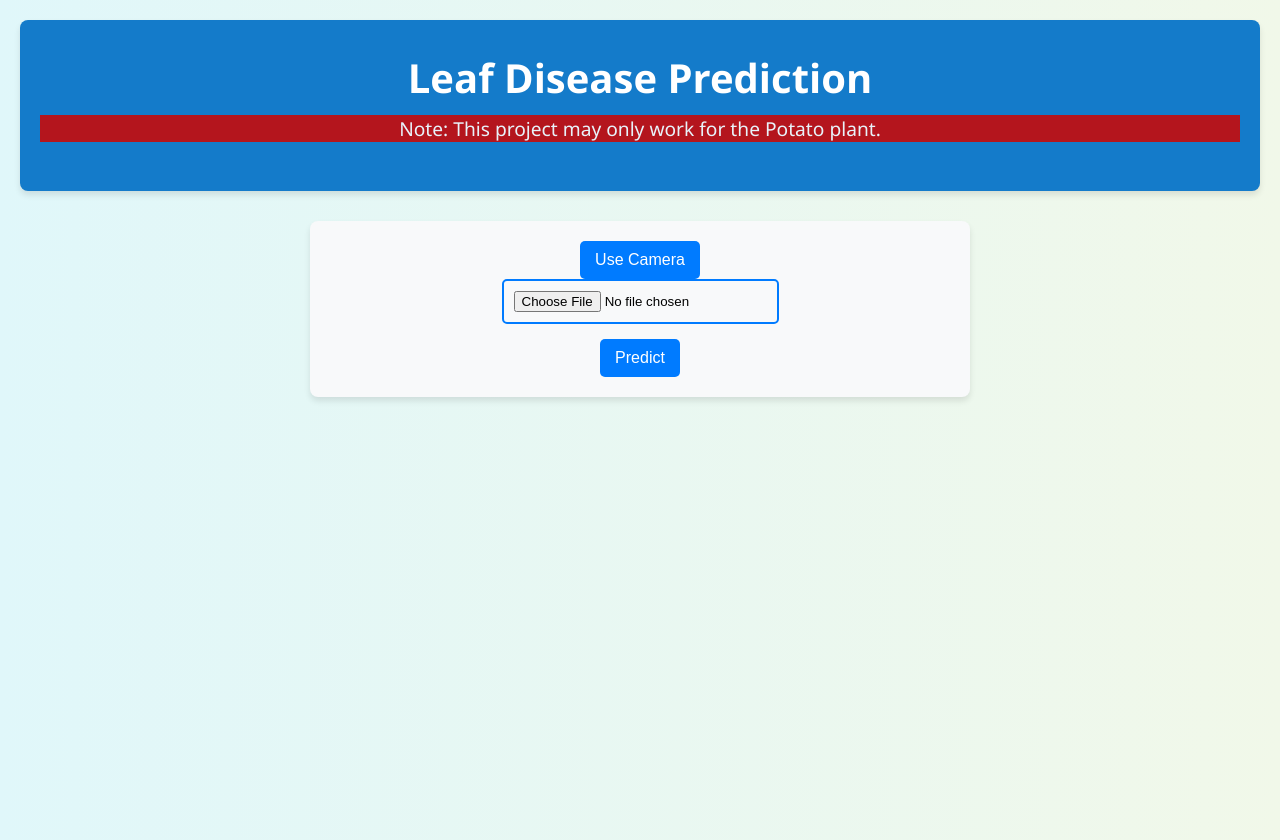
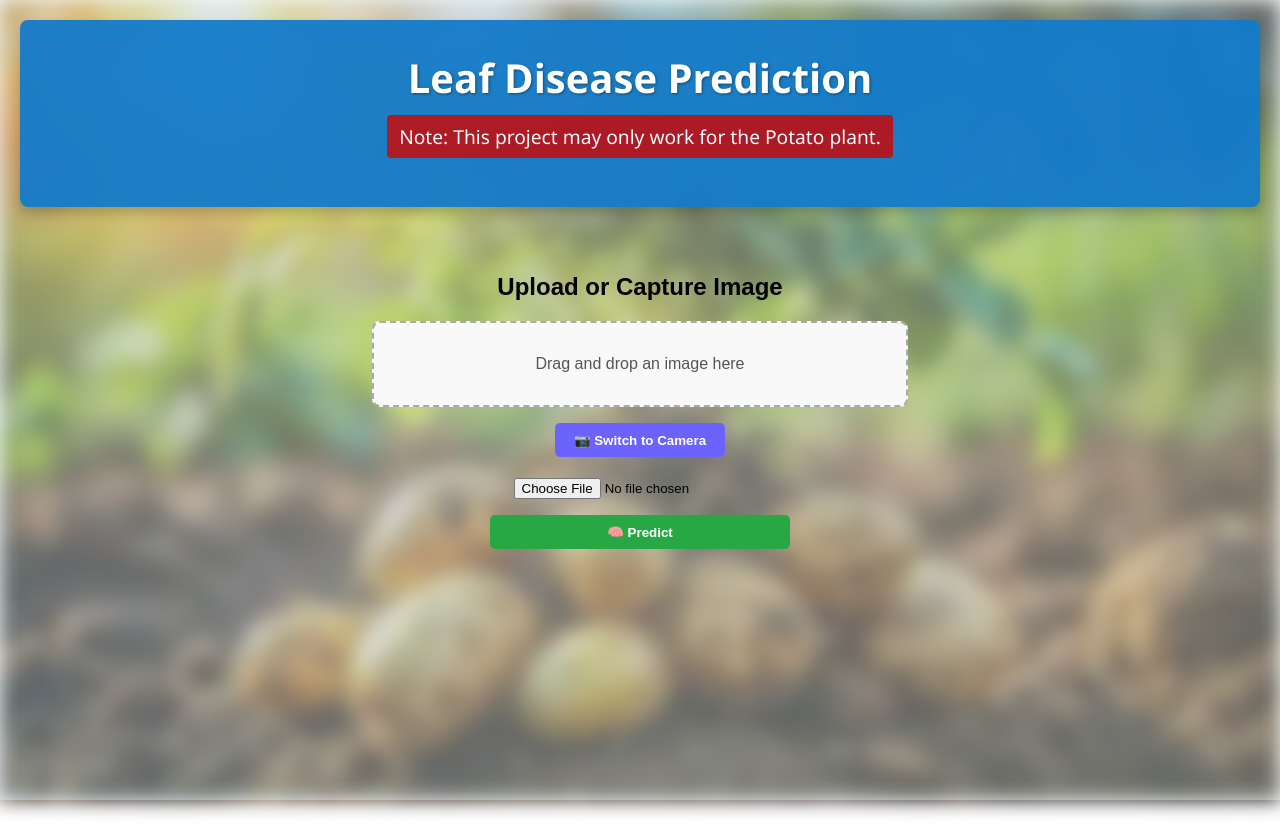
Before and after one commit to Rohitpinapatruni/PlantDiseasePrediction, a React (Create React App) app in the folder frontend/: page / in a window 1280 px wide. After the commit the page ends 800 px from the top, so only its background shows below. Built offline with nearby package versions, Linux system fonts and the light colour scheme.

Commit message:
modeifed frontend

```diff
--- a/frontend/package.json
+++ b/frontend/package.json
@@ -8,6 +8,7 @@
     "@testing-library/react": "^16.3.0",
     "@testing-library/user-event": "^13.5.0",
     "react": "^19.1.0",
+    "react-device-detect": "^2.2.3",
     "react-dom": "^19.1.0",
     "react-scripts": "5.0.1",
     "react-webcam": "^7.2.0",
--- a/frontend/src/App.css
+++ b/frontend/src/App.css
@@ -1,30 +1,74 @@
+/* Reset and base layout */
+html, body {
+  margin: 0;
+  padding: 0;
+  height: 100%;
+}
+
+/* Main container */
 .App {
+  position: relative;
+  min-height: 100vh;
+  font-family: 'Segoe UI', Tahoma, Geneva, Verdana, sans-serif;
+  overflow: hidden;
+}
+
+/* Blurred background image (via App.js inline style) */
+.background-layer {
+  position: fixed;
+  top: 0;
+  left: 0;
+  width: 100vw;
+  height: 100vh;
+  background-size: cover;
+  background-position: center;
+  filter: blur(10px) brightness(0.85);
+  z-index: -2;
+}
+
+/* Optional gradient overlay for softening */
+.App::after {
+  content: '';
+  position: fixed;
+  top: 0;
+  left: 0;
+  width: 100vw;
+  height: 100vh;
+  background: linear-gradient(to right, rgba(224, 247, 250, 0.4), rgba(241, 248, 233, 0.4));
+  z-index: -1;
+}
+
+/* Wrapper for app content */
+.App-content {
+  position: relative;
+  z-index: 0;
   text-align: center;
-  min-height: 100vh;
-  background: linear-gradient(to right, #e0f7fa, #f1f8e9);
-  font-family: 'Segoe UI', Tahoma, Geneva, Verdana, sans-serif;
   padding: 20px;
 }
 
+/* Header style */
 .App-header {
-  background-color: #147bca;
+  background-color: rgba(20, 123, 202, 0.95);
   padding: 30px 20px;
   color: white;
   border-radius: 8px;
   margin-bottom: 30px;
-  box-shadow: 0 4px 6px rgba(0, 0, 0, 0.1);
+  box-shadow: 0 6px 12px rgba(0, 0, 0, 0.2);
 }
 
 .App-header h1 {
-
   margin: 0;
   font-size: 2.5rem;
+  text-shadow: 1px 1px 3px rgba(0, 0, 0, 0.4);
 }
 
 .App-header h3 {
-  background-color: #c60b0b;
+  background-color: rgba(198, 11, 11, 0.9);
   margin-top: 10px;
   font-weight: normal;
   font-size: 1.2rem;
-  opacity: 0.9;
+  padding: 8px 12px;
+  border-radius: 4px;
+  display: inline-block;
+  opacity: 0.95;
 }
--- a/frontend/src/App.js
+++ b/frontend/src/App.js
@@ -1,15 +1,25 @@
 import React from 'react';
 import './App.css'; // Import the CSS
 import Fileform from "./components/Fileform";
+import backgroundImage from './background.jpeg'; // 👈 Update this to your actual image file name
 
 function App() {
   return (
     <div className="App">
-      <header className="App-header">
-        <h1>Leaf Disease Prediction</h1>
-        <h3>Note: This project may only work for the Potato plant.</h3>
-      </header>
-      <Fileform />
+      {/* Background Layer */}
+      <div
+        className="background-layer"
+        style={{ backgroundImage: `url(${backgroundImage})` }}
+      ></div>
+
+      {/* Main Content */}
+      <div className="App-content">
+        <header className="App-header">
+          <h1>Leaf Disease Prediction</h1>
+          <h3>Note: This project may only work for the Potato plant.</h3>
+        </header>
+        <Fileform />
+      </div>
     </div>
   );
 }
--- a/frontend/src/components/Fileform.css
+++ b/frontend/src/components/Fileform.css
@@ -1,65 +1,99 @@
 .fileform {
-    display: flex;
-    flex-direction: column;
-    align-items: center;
-    justify-content: center;
-    padding: 20px;
-    background-color: #f8f9fa;
-    border-radius: 8px;
-    box-shadow: 0px 4px 6px rgba(0, 0, 0, 0.1);
-    width: 50%;
-    margin: auto;
+  padding: 1rem;
+  font-family: sans-serif;
+  text-align: center;
+  max-width: 500px;
+  margin: auto;
 }
 
-.fileform h1 {
-    color: #333;
-    font-size: 24px;
-    margin-bottom: 20px;
+.form-container {
+  display: flex;
+  flex-direction: column;
+  gap: 1rem;
+  align-items: center;
 }
 
-.fileform form {
-    display: flex;
-    flex-direction: column;
-    align-items: center;
+.drag-drop-zone {
+  border: 2px dashed #aaa;
+  padding: 1rem;
+  border-radius: 8px;
+  background-color: #f9f9f9;
+  color: #555;
+  cursor: pointer;
+  width: 100%;
 }
 
-.fileform input[type="file"] {
-    margin-bottom: 15px;
-    padding: 10px;
-    border: 2px solid #007bff;
-    border-radius: 5px;
-    cursor: pointer;
+.drag-drop-zone:hover {
+  background-color: #f0f0f0;
 }
 
-.fileform button {
-    background-color: #007bff;
-    color: white;
-    padding: 10px 15px;
-    border: none;
-    border-radius: 5px;
-    cursor: pointer;
-    font-size: 16px;
-    transition: background-color 0.3s ease;
+.upload-options {
+  display: flex;
+  flex-direction: column;
+  align-items: center;
+  gap: 0.8rem;
 }
 
-.fileform button:hover {
-    background-color: #0056b3;
+.toggle-button {
+  background-color: #6c63ff;
+  color: white;
+  padding: 0.6rem 1.2rem;
+  border: none;
+  border-radius: 5px;
+  font-weight: bold;
+  cursor: pointer;
 }
 
-.fileform p {
-    margin-top: 10px;
-    font-size: 16px;
-    color: #555;
+.capture-button {
+  background-color: #ff5722;
+  color: white;
+  padding: 0.5rem 1.2rem;
+  border: none;
+  font-weight: bold;
+  border-radius: 4px;
+  margin-top: 0.5rem;
+  cursor: pointer;
 }
+
+.predict-button {
+  background-color: #28a745;
+  color: white;
+  padding: 0.6rem 1.3rem;
+  border: none;
+  font-weight: bold;
+  border-radius: 5px;
+  width: 100%;
+  max-width: 300px;
+  cursor: pointer;
+}
+
+.file-input {
+  margin-top: 0.5rem;
+}
+
 .preview-container {
-    margin-top: 15px;
-    text-align: center;
+  margin-top: 1.2rem;
 }
 
 .preview-image {
-    max-width: 300px;
-    height: auto;
-    border-radius: 5px;
-    border: 2px solid #007bff;
-    margin-top: 10px;
+  max-width: 100%;
+  height: auto;
+  border-radius: 8px;
+  margin-top: 0.5rem;
 }
+
+.prediction-result {
+  margin-top: 1rem;
+  background-color: #f6f6f6;
+  padding: 1rem;
+  border-radius: 8px;
+}
+
+@media screen and (max-width: 480px) {
+  .toggle-button,
+  .capture-button,
+  .predict-button {
+    width: 100%;
+    font-size: 1rem;
+  }
+}
--- a/frontend/src/components/Fileform.js
+++ b/frontend/src/components/Fileform.js
@@ -1,5 +1,6 @@
 import React, { useState, useRef, useCallback } from 'react';
 import Webcam from 'react-webcam';
+import { isMobile } from 'react-device-detect';
 import './Fileform.css';
 
 function Fileform() {
@@ -9,11 +10,10 @@ function Fileform() {
   const [useCamera, setUseCamera] = useState(false);
   const webcamRef = useRef(null);
 
-  const capture = useCallback(() => {
-    const imageSrc = webcamRef.current.getScreenshot();
-    setPreview(imageSrc);
-    setFile(dataURLtoFile(imageSrc, 'captured.jpg'));
-  }, [webcamRef]);
+  const videoConstraints = {
+    facingMode: isMobile ? { exact: 'environment' } : 'user',
+    width: 350
+  };
 
   const dataURLtoFile = (dataurl, filename) => {
     const arr = dataurl.split(',');
@@ -25,7 +25,15 @@ function Fileform() {
     return new File([u8arr], filename, { type: mime });
   };
 
-  const HandleFileInputChange = (event) => {
+  const capture = useCallback(() => {
+    const imageSrc = webcamRef.current.getScreenshot();
+    if (imageSrc) {
+      setPreview(imageSrc);
+      setFile(dataURLtoFile(imageSrc, 'captured.jpg'));
+    }
+  }, [webcamRef]);
+
+  const handleFileInputChange = (event) => {
     const selectedFile = event.target.files[0];
     setFile(selectedFile);
     if (selectedFile) {
@@ -33,7 +41,20 @@ function Fileform() {
     }
   };
 
-  const HandleSubmit = async (event) => {
+  const handleDrop = (event) => {
+    event.preventDefault();
+    const droppedFile = event.dataTransfer.files[0];
+    if (droppedFile) {
+      setFile(droppedFile);
+      setPreview(URL.createObjectURL(droppedFile));
+    }
+  };
+
+  const handleDragOver = (event) => {
+    event.preventDefault();
+  };
+
+  const handleSubmit = async (event) => {
     event.preventDefault();
     const formData = new FormData();
     formData.append('file', file);
@@ -57,28 +78,65 @@ function Fileform() {
 
   return (
     <div className="fileform">
-      <button onClick={() => setUseCamera(!useCamera)}>
-        {useCamera ? 'Use File Upload' : 'Use Camera'}
+      <h2>Upload or Capture Image</h2>
+
+      <form onSubmit={handleSubmit} className="form-container">
+        {!useCamera && (
+          <div
+            className="drag-drop-zone"
+            onDrop={handleDrop}
+            onDragOver={handleDragOver}
+          >
+            <p>Drag and drop an image here</p>
+          </div>
+        )}
+
+        <div className="upload-options">
+          <button
+            type="button"
+            className="toggle-button"
+            onClick={() => {
+              setUseCamera(!useCamera);
+              setFile(null);
+              setPreview(null);
+              setPrediction(null);
+            }}
+          >
+            {useCamera ? '📁 Switch to File Upload' : '📷 Switch to Camera'}
           </button>
 
-      <form onSubmit={HandleSubmit}>
-        {useCamera ? (
-          <>
+          {!useCamera && (
+            <input
+              type="file"
+              accept="image/*"
+              className="file-input"
+              onChange={handleFileInputChange}
+            />
+          )}
+
+          {useCamera && (
+            <div className="camera-container">
               <Webcam
                 audio={false}
                 ref={webcamRef}
                 screenshotFormat="image/jpeg"
-              width={350}
-              videoConstraints={{
-                    facingMode: { exact: "environment" } // Use "user" for front camera
-                }}
+                videoConstraints={videoConstraints}
               />
-            <button type="button" onClick={capture}>Capture</button>
-          </>
-        ) : (
-          <input type="file" accept="image/*" onChange={HandleFileInputChange} />
+              <br />
+              <button
+                type="button"
+                className="capture-button"
+                onClick={capture}
+              >
+                📸 Capture
+              </button>
+            </div>
           )}
-        <button type="submit">Predict</button>
+        </div>
+
+        <button type="submit" className="predict-button" disabled={!file}>
+          🧠 Predict
+        </button>
       </form>
 
       {preview && (
```
Also changed, not shown: frontend/src/background.jpeg (added), 1 other file (tests, documents, lock files or other folders). Lines whose indentation alone changed are shown as unchanged.
